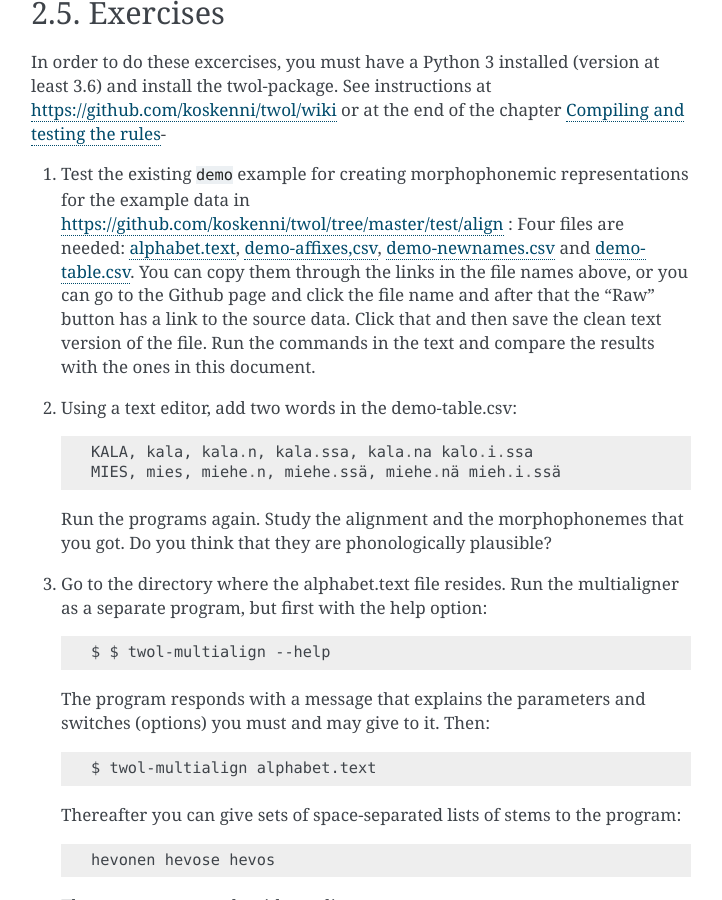
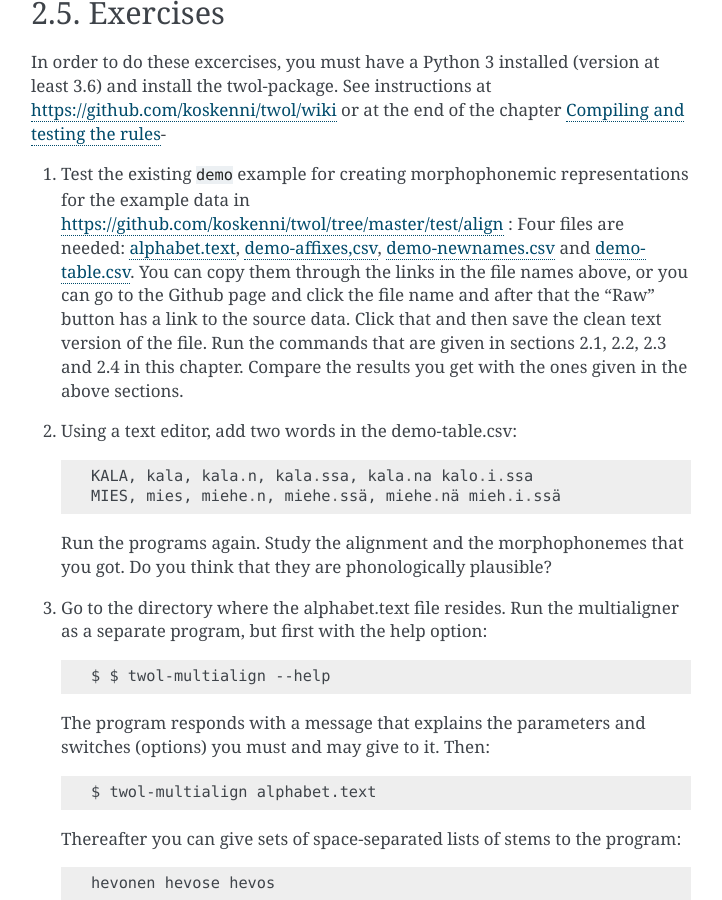
Before and after one commit to koskenni/twol, a Sphinx documentation site: the page built from docs/morphophon.rst, in a window 1280 px wide and 900 px high, scrolled down 5906 px. Shown: the whole window, without its empty margins (389-1111 px from the left). Built offline with Sphinx 7.4.7, drawn with Linux system fonts in a browser that asks for light colours.

Commit message:
clarification

```diff
--- a/docs/morphophon.rst
+++ b/docs/morphophon.rst
@@ -194,7 +194,7 @@ In order to do these excercises, you must have a Python 3 installed (version at
 
 1. Test the existing ``demo`` example for creating morphophonemic representations for the example data in https://github.com/koskenni/twol/tree/master/test/align :
    Four files are needed: `alphabet.text <https://github.com/koskenni/twol/raw/master/test/align/alphabet.text>`__, `demo-affixes,csv <https://github.com/koskenni/twol/raw/master/test/align/demo-affixes.csv>`_, `demo-newnames.csv <https://github.com/koskenni/twol/raw/master/test/align/demo-newnames.csv>`_ and `demo-table.csv <https://github.com/koskenni/twol/raw/master/test/align/demo-table.csv>`__.  You can copy them through the links in the file names above, or you can go to the Github page and click the file name and after that the "Raw" button has a link to the source data.  Click that and then save the clean text version of the file.
-   Run the commands in the text and compare the results with the ones in this document.
+   Run the commands that are given in sections 2.1, 2.2, 2.3 and 2.4 in this chapter.  Compare the results you get with the ones given in the above sections.
 
 2. Using a text editor, add two words in the demo-table.csv::
 
```
